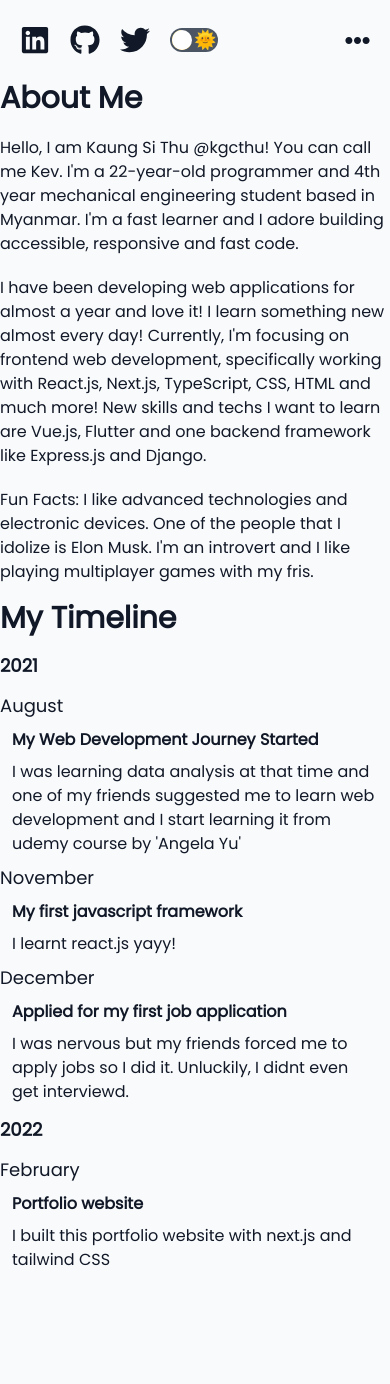
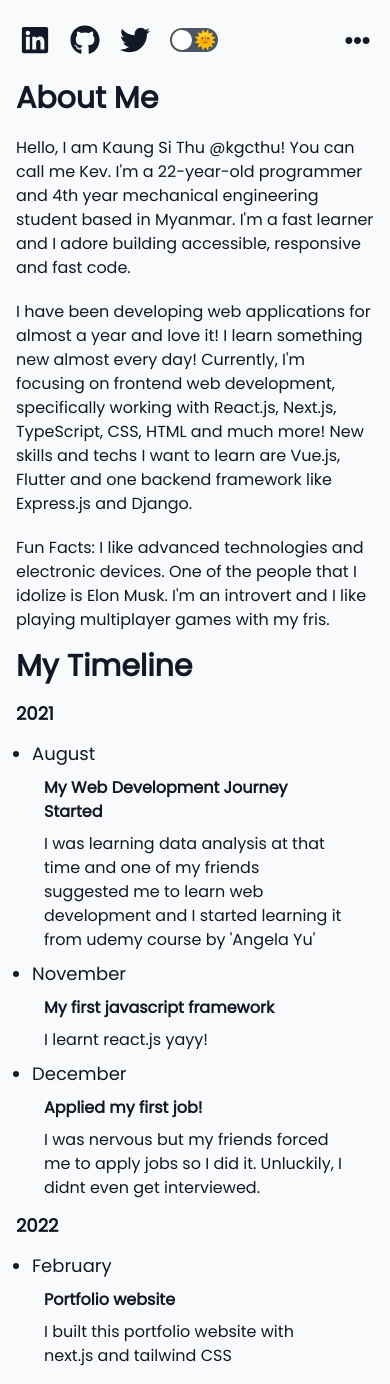
Before and after one commit to kgcthu-kev/portfolio-new, a Next.js app: page /about in a window 390 px wide. Before the commit the page ends 1288 px from the top, so only its background shows below. Built offline with nearby package versions, Linux system fonts and the light colour scheme.

Commit message:
a little padding fix on about page

```diff
--- a/components/Header.js
+++ b/components/Header.js
@@ -87,13 +87,13 @@ function Header() {
               <Link href='/'>Home</Link>
             </li>
             <li className='py-3'>
-              <Link href='#projects'>Projects</Link>
+              <Link href='/#projects'>Projects</Link>
             </li>
             <li className='py-3'>
               <Link href='/about'>About</Link>
             </li>
             <li className='py-3'>
-              <Link href='#contact'>Contact</Link>
+              <Link href='/#contact'>Contact</Link>
             </li>
           </ul>
         )}
--- a/pages/about.js
+++ b/pages/about.js
@@ -13,6 +13,7 @@ function about() {
         />
         <link rel='icon' href='/favicon.png' />
       </Head>
+      <div className='px-4 lg:px-0'>
         <div className='w-full max-w-4xl mx-auto'>
           <div className='space-y-5'>
             <h1 className='text-3xl font-bold'>About Me</h1>
@@ -24,16 +25,16 @@ function about() {
             </p>
             <p>
               I have been developing web applications for almost a year and love
-            it! I learn something new almost every day! Currently, I'm focusing
-            on frontend web development, specifically working with React.js,
-            Next.js, TypeScript, CSS, HTML and much more! New skills and techs I
-            want to learn are Vue.js, Flutter and one backend framework like
-            Express.js and Django.
+              it! I learn something new almost every day! Currently, I'm
+              focusing on frontend web development, specifically working with
+              React.js, Next.js, TypeScript, CSS, HTML and much more! New skills
+              and techs I want to learn are Vue.js, Flutter and one backend
+              framework like Express.js and Django.
             </p>
             <p>
-            Fun Facts: I like advanced technologies and electronic devices. One
-            of the people that I idolize is Elon Musk. I'm an introvert and I
-            like playing multiplayer games with my fris.
+              Fun Facts: I like advanced technologies and electronic devices.
+              One of the people that I idolize is Elon Musk. I'm an introvert
+              and I like playing multiplayer games with my fris.
             </p>
           </div>
           <div className='pb-4'>
@@ -47,6 +48,7 @@ function about() {
             ))}
           </div>
         </div>
+      </div>
     </>
   )
 }
@@ -58,7 +60,7 @@ const Post = ({ year, posts }) => {
     <div>
       <h1 className='font-bold text-lg my-3'>{year}</h1>
       {posts.map((post, index) => (
-        <ul key={index}>
+        <ul key={index} className='px-4 lg:px-0'>
           <li className='list-disc text-lg my-2'>{post.month}</li>
           <div className='px-3'>
             <li className='font-semibold my-2'>{post.title}</li>
--- a/utils/data.js
+++ b/utils/data.js
@@ -60,7 +60,7 @@ export const myTimeline = [
         title: 'My Web Development Journey Started',
         month: 'August',
         description:
-          "I was learning data analysis at that time and one of my friends suggested me to learn web development and I start learning it from udemy course by 'Angela Yu'",
+          "I was learning data analysis at that time and one of my friends suggested me to learn web development and I started learning it from udemy course by 'Angela Yu'",
       },
       {
         title: 'My first javascript framework',
@@ -68,10 +68,10 @@ export const myTimeline = [
         description: 'I learnt react.js yayy!',
       },
       {
-        title: 'Applied for my first job application',
+        title: 'Applied my first job!',
         month: 'December',
         description:
-          'I was nervous but my friends forced me to apply jobs so I did it. Unluckily, I didnt even get interviewd.',
+          'I was nervous but my friends forced me to apply jobs so I did it. Unluckily, I didnt even get interviewed.',
       },
     ],
   },
```
Lines whose indentation alone changed are shown as unchanged.
